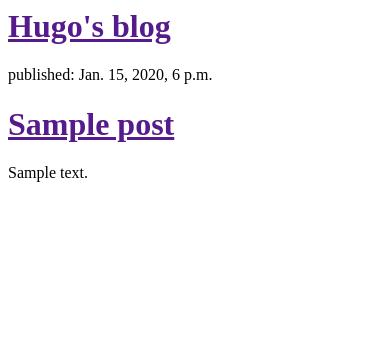
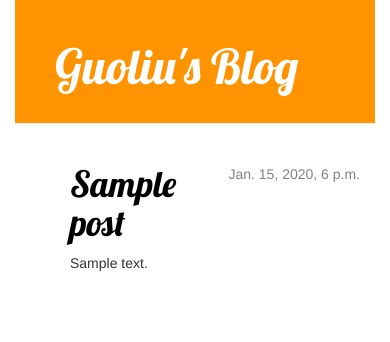
Before and after one commit to guoliuwut/my-first-blog, a Django app: page / in a window 390 px wide. Shown: the top 342 px of the page. Run offline with Django 3.2, Linux system fonts and the light colour scheme; tables that the repository leaves empty hold one stand-in row (values such as "Sample post"); some libraries are stand-ins or nearby versions.

Commit message:
Added view and template for detailed blog post as well as CSS for the site.

```diff
--- /dev/null
+++ b/blog/static/css/blog.css
@@ -0,0 +1,61 @@
+h1 a {
+    color: #FCA205;
+    font-family: 'Lobster';
+}
+
+body {
+    padding-left: 15px;
+    padding-right: 15px;
+}
+
+/*
+现在，我们将向不同的选择器添加声明块
+针对html中的 heaer 和 post 类
+*/
+.page-header {
+    background-color: #ff9400;
+    margin-top: 0;
+    padding: 20px 20px 20px 40px;
+}
+
+.page-header h1, .page-header h1 a, .page-header h1 a:visited, .page-header h1 a:active {
+    color: #ffffff;
+    font-size: 36pt;
+    text-decoration: none;
+}
+
+.content {
+    margin-left: 40px;
+}
+
+h1, h2, h3, h4 {
+    font-family: 'Lobster', cursive;
+}
+
+.date {
+    float: right;
+    color: #828282;
+}
+
+.save {
+    float: right;
+}
+
+.post-form textarea, .post-form input {
+    width: 100%;
+}
+
+.top-menu, .top-menu:hover, .top-menu:visited {
+    color: #ffffff;
+    float: right;
+    font-size: 26pt;
+    margin-right: 20px;
+}
+
+.post {
+    margin-bottom: 70px;
+}
+
+.post h1 a, .post h1 a:visited {
+    color: #000000;
+}
--- /dev/null
+++ b/blog/templates/blog/base.html
@@ -0,0 +1,26 @@
+<!--
+    基础模板
+-->
+{% load static %}
+<html>
+    <head>
+        <title>Hugo Blog</title>
+        <link rel="stylesheet" href="//maxcdn.bootstrapcdn.com/bootstrap/3.2.0/css/bootstrap.min.css">
+        <link rel="stylesheet" href="//maxcdn.bootstrapcdn.com/bootstrap/3.2.0/css/bootstrap-theme.min.css">
+        <link href='//fonts.googleapis.com/css?family=Lobster&subset=latin,latin-ext' rel='stylesheet' type='text/css'>
+        <link rel="stylesheet" href="{% static 'css/blog.css' %}">
+    </head>
+    <body>
+        <div class="page-header">
+            <h1><a href="/">Guoliu's Blog</a></h1>
+        </div>
+        <div class="content container">
+            <div class="row">
+                <div class="col-md-8">
+                {% block content %}
+                {% endblock %}
+                </div>
+            </div>
+        </div>
+    </body>
+</html>
--- a/blog/templates/blog/post_list.html
+++ b/blog/templates/blog/post_list.html
@@ -1,33 +1,13 @@
-<html>
-    <head>
-        <title>Hugo's blog.</title>
-    </head>
-    <body>
-        <div>
-            <h1><a href="">Hugo's blog</a></h1>
+{% extends 'blog/base.html' %}
+
+{% block content %}
+    {% for post in posts %}
+        <div class="post">
+            <div class="date">
+                {{ post.published_date }}
+            </div>
+            <h1><a href="{% url 'post_detail' pk=post.pk %}">{{ post.title }}</a></h1>
+            <p>{{ post.text|linebreaksbr }}</p>
         </div>
-
-        <!-- <div class="posts">
-            <p>published:5.05.2020, 16:35</p>
-            <h2><a href="">My first post</a></h2>
-            <p>Aenean eu leo quam. Pellentesque ornare sem lacinia quam venenatis vestibulum. Donec id elit non mi porta gravida at eget metus. Fusce dapibus, tellus ac cursus commodo, tortor mauris condimentum nibh, ut fermentum massa justo sit amet risus.</p>
-        </div>
-
-        <div>
-            <p>published:5.05.2020, 16:37</p>
-            <h2><a href="">My second post</a></h2>
-            <p>I don't know what to wright about.</p>
-        </div> -->
-        <!-- <div>
-            {{posts}}
-        </div> -->
-
-        {% for post in posts %}
-            <div>
-                <p>published: {{ post.published_date }}</p>
-                <h1><a href="">{{ post.title }}</a></h1>
-                <p>{{ post.text|linebreaksbr }}</p>
-            </div>
-        {% endfor %}
-    </body>
-</html>
+    {% endfor %}
+{% endblock %}
--- a/blog/urls.py
+++ b/blog/urls.py
@@ -3,4 +3,5 @@ from . import views
 
 urlpatterns = [
     url(r'^$', views.post_list, name = 'post_list'),
+    url(r'^post/(?P<pk>[0-9]+)/$', views.post_detail, name='post_detail'),
 ]
--- a/blog/views.py
+++ b/blog/views.py
@@ -1,6 +1,7 @@
 from django.shortcuts import render
 from django.utils import timezone
 from .models import Post
+from django.shortcuts import render, get_object_or_404
 
 # Create your views here.
 def post_list(request):
@@ -9,3 +10,8 @@ def post_list(request):
     """
     posts = Post.objects.filter(published_date__lte=timezone.now()).order_by('published_date')
     return render(request, 'blog/post_list.html', {'posts':posts})
+
+# 子页面
+def post_detail(request, pk):
+    post = get_object_or_404(Post, pk = pk)
+    return render(request, 'blog/post_detail.html',{'post':post})
```
Also changed, not shown: blog/templates/blog/post_detail.html (added, +13 -0 lines).
